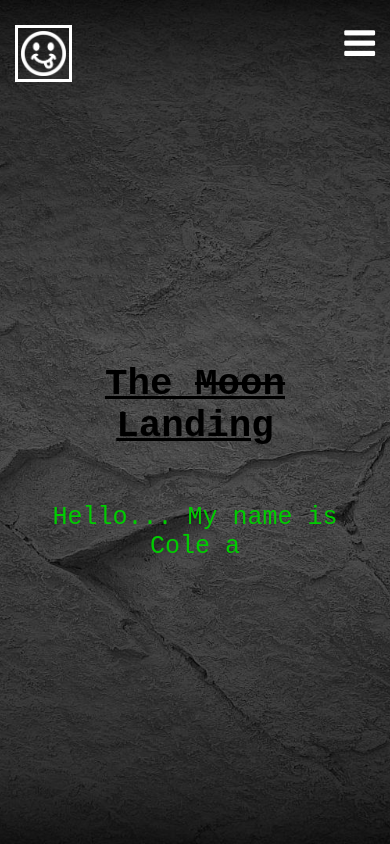
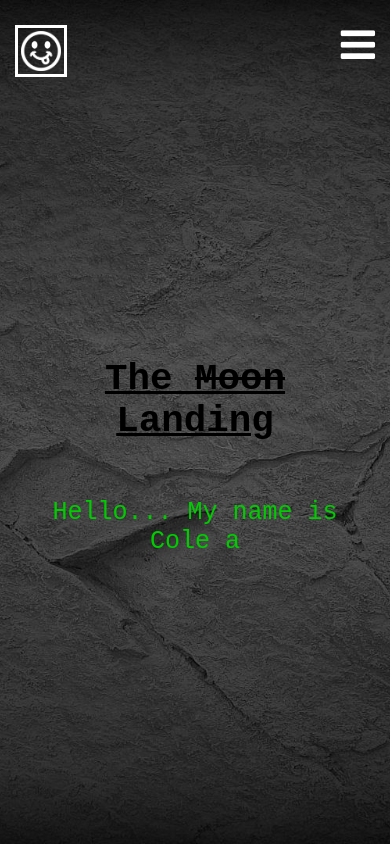
Before and after one commit to childoftext/childoftext, a plain HTML site: page index.html in a window 390 px wide. Shown: the top 844 px of the page. Drawn offline with Linux system fonts and the light colour scheme.

Commit message:
Minor changes

```diff
--- a/assets/styles/style.css
+++ b/assets/styles/style.css
@@ -69,7 +69,7 @@ nav {
 
 #logo {
   border: solid 3px white;
-  width: 45px;
+  width: 40px;
   padding: 3px;
   animation: logospin 5s infinite linear;
 }
--- a/index.html
+++ b/index.html
@@ -12,7 +12,7 @@
       <a href="/"><img id="logo" src="assets/icons/icon1.png"></a>
 
 
-      <i onclick="toggleMenu()" class="fa fa-bars" id="menu-toggle" style="font-size: 36px;"></i>
+      <i onclick="toggleMenu()" class="fa fa-bars" id="menu-toggle" style="font-size: 40px;"></i>
 
 
       <div class="nav-div" onclick="toggleMenu()" id="burgermenu">
```
